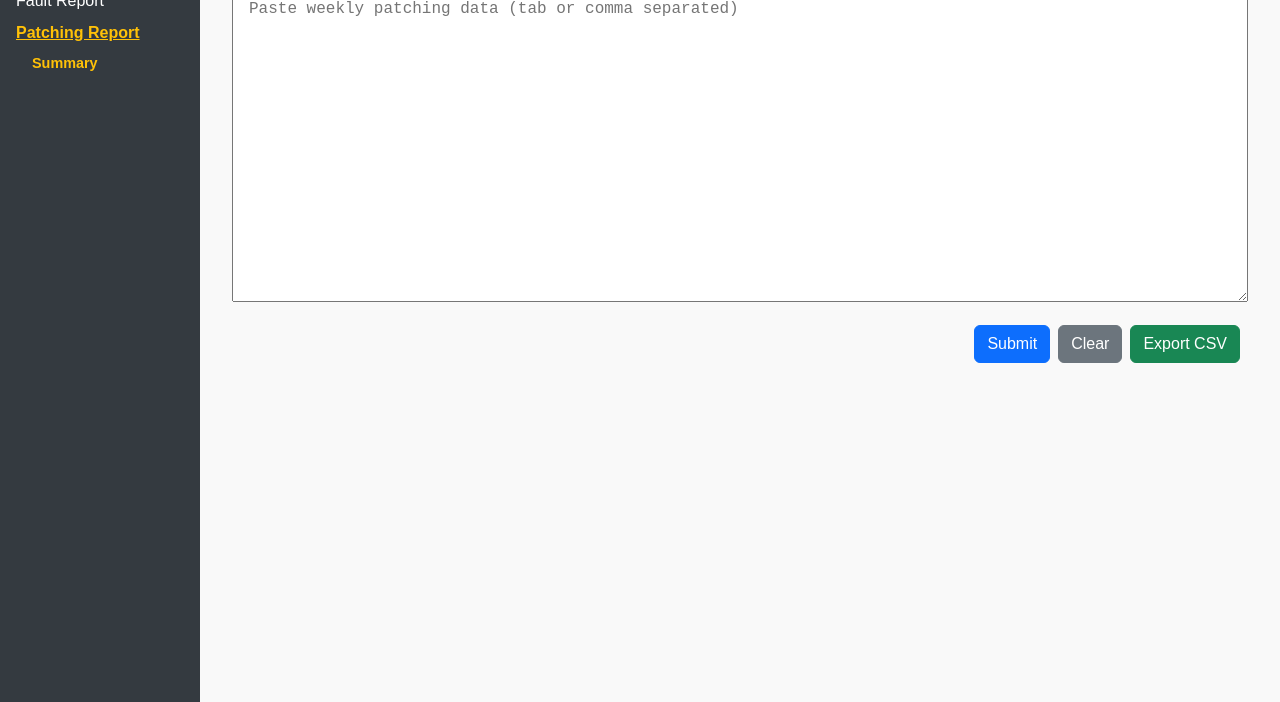
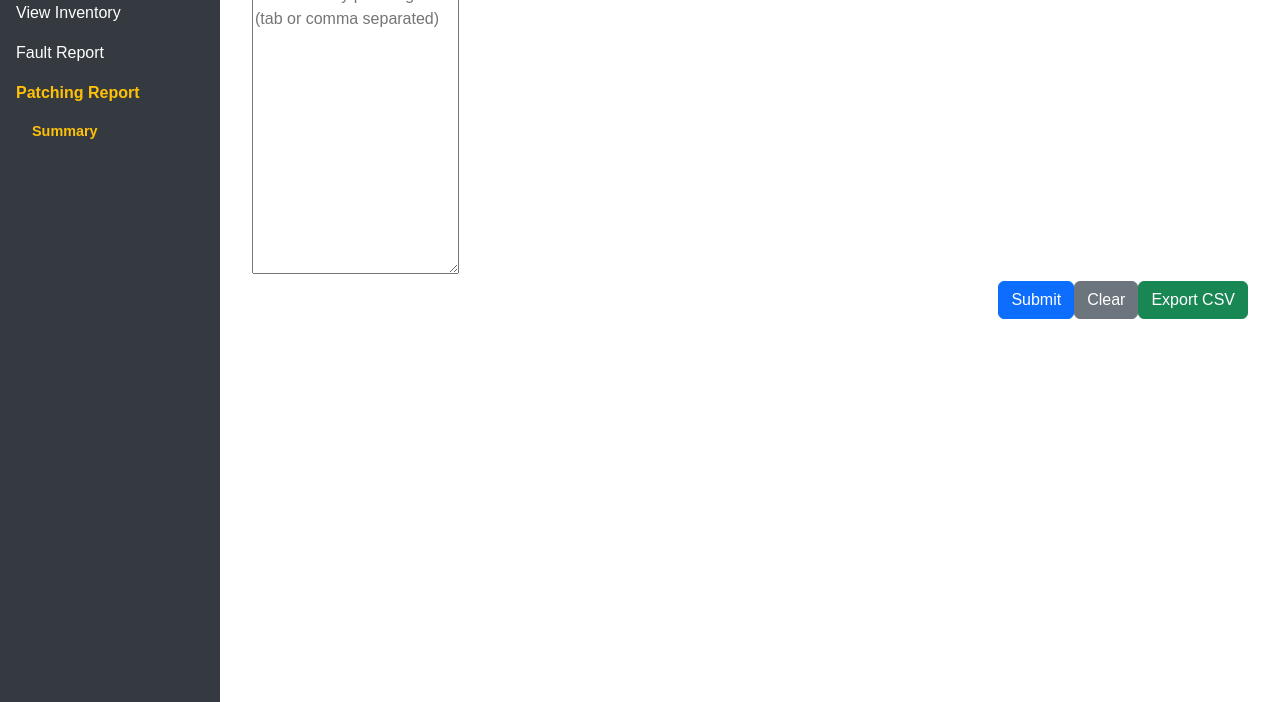
Before and after one commit to fvpsict/inventorysys, a plain HTML site: page patching-report.html in a window 1280 px wide. Shown: the part 98-800 px from the top of the page. Drawn offline with nearby package versions, Linux system fonts and the light colour scheme.

Commit message:
Update patching-report.html

```diff
--- a/patching-report.html
+++ b/patching-report.html
@@ -6,89 +6,7 @@
   <title>Patching Report</title>
   <link href="https://cdn.jsdelivr.net/npm/bootstrap@5.3.3/dist/css/bootstrap.min.css" rel="stylesheet">
   <link rel="stylesheet" href="styles.css" />
-  <style>
-    body {
-      margin: 0;
-      font-family: Arial, sans-serif;
-    }
-
-    .menu-wrapper {
-      display: flex;
-      height: 100vh;
-    }
-
-    .menu-sidebar {
-      width: 200px;
-      background: #343a40;
-      color: white;
-      padding: 1rem;
-    }
-
-    .menu-sidebar h3 {
-      font-size: 1.2rem;
-      margin-bottom: 1rem;
-    }
-
-    .menu-list {
-      list-style: none;
-      padding: 0;
-    }
-
-    .menu-list li {
-      margin: 0.5rem 0;
-    }
-
-    .menu-list li a {
-      color: white;
-      text-decoration: none;
-    }
-
-    .menu-list li.active > a {
-      font-weight: bold;
-      text-decoration: underline;
-    }
-
-    .submenu-list {
-      list-style: none;
-      padding-left: 1rem;
-      margin-top: 0.25rem;
-    }
-
-    .submenu-list li a {
-      font-size: 0.9rem;
-      color: #ccc;
-      text-decoration: none;
-    }
-
-    .submenu-list li a:hover {
-      text-decoration: underline;
-    }
-
-    .main-content {
-      flex: 1;
-      padding: 2rem;
-      overflow-y: auto;
-      background: #f9f9f9;
-    }
-
-    textarea {
-      width: 100%;
-      margin-bottom: 1rem;
-      padding: 1rem;
-      font-family: monospace;
-      resize: vertical;
-    }
-
-    .table th, .table td {
-      border: 1px solid #ccc;
-      padding: 0.5rem;
-    }
-
-    .button-group button {
-      margin-right: 0.5rem;
-    }
-  </style>
-</head>
+ </head>
 <body>
   <div class="menu-wrapper">
     <nav class="menu-sidebar">
```
